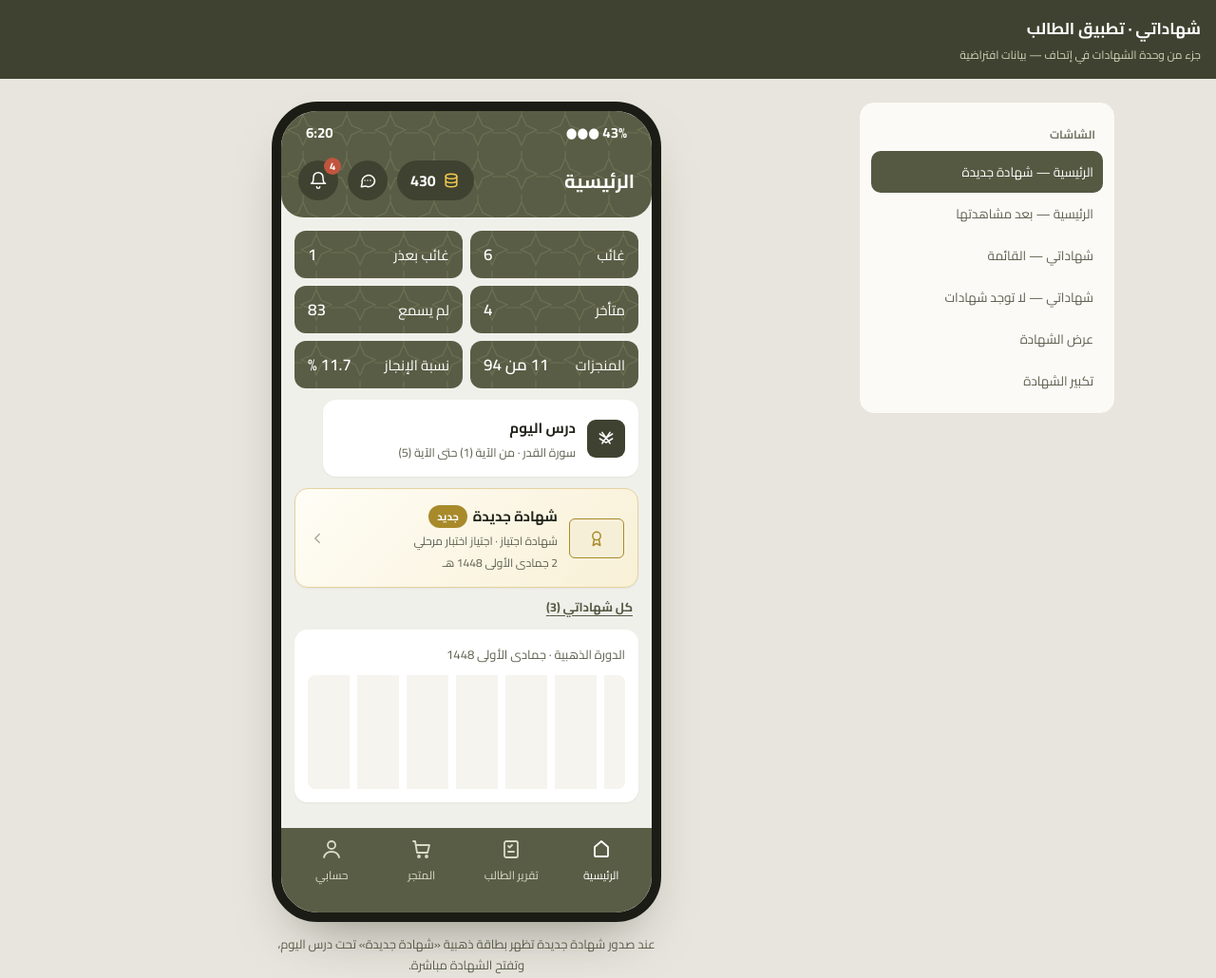
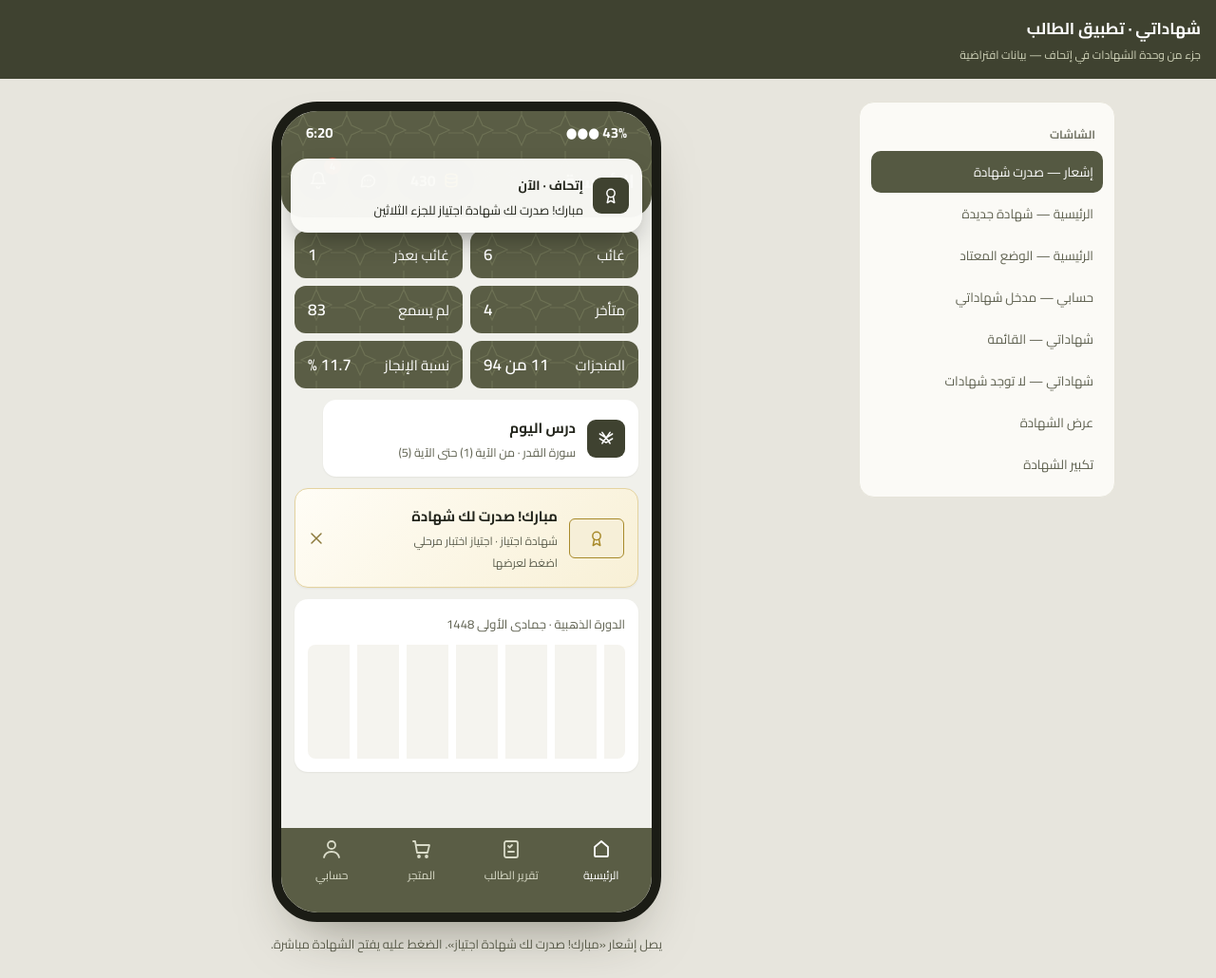
Before and after one commit to EngNagaty/ethaaf-certificates, a plain HTML site: page student.html in a window 1280 px wide. Shown: the whole page at 95% size. Drawn offline with Linux system fonts and the light colour scheme.

Commit message:
Move certificates entry to account; transient home card and notification

```diff
--- a/student.html
+++ b/student.html
@@ -139,21 +139,27 @@ const CERTS=[
 ];
 let S={scr:'home',seen:false,empty:false,cert:null,zoom:false,toast:null,from:'home'};
 const sb='<div class="sb"><span>6:20</span><span>●●● 43%</span></div>';
-const tab=`<nav class="tab">${[['الرئيسية',I.home,1],['تقرير الطالب',I.rep],['المتجر',I.cart],['حسابي',I.user]].map(([l,ic,on])=>`<span class="${on?'on':''}">${ic}${l}</span>`).join('')}</nav>`;
+const tab=(a)=>`<nav class="tab">${[['الرئيسية',I.home,'home'],['تقرير الطالب',I.rep,''],['المتجر',I.cart,''],['حسابي',I.user,'account']].map(([l,ic,k])=>`<span class="${k&&k===a?'on':''}" ${k?`data-act="go" data-v="${k}" role="button" style="cursor:pointer"`:''}>${ic}${l}</span>`).join('')}</nav>`;
 const certBox=(c,big)=>`<div class="cert" data-act="${big?'unzoom':'zoom'}" role="img" aria-label="${c.ttl} — ${STU}"><div class="in"><span class="org">${ORG}</span><span class="ttl">${c.ttl}</span><span class="to">يسر إدارة المجمع أن تمنح الطالب</span><span class="nm">${STU}</span><span class="why">${c.why}</span></div><div class="ft"><span>مدير المجمع<br>أ. يزيد الطويل</span><span class="ltr">${c.num}<br>${c.h}</span><span class="qr"></span></div></div>`;
 function home(){
  const list=S.empty?[]:CERTS,n=list[0];
- const entry=!list.length?`<button class="card entry" data-act="go" data-v="list"><span class="thumb">${I.award}</span><span style="flex:1"><b>شهاداتي</b><small>لا توجد شهادات بعد</small></span>${I.chev}</button>`
-  :!S.seen?`<button class="card entry new" data-act="open" data-v="${n.id}" data-from="home"><span class="thumb">${I.award}</span><span style="flex:1"><span class="row" style="gap:6px"><b>شهادة جديدة</b><span class="pill">جديد</span></span><small>${n.ttl} · ${n.type}</small><small>${n.h}</small></span>${I.chev}</button>
-   <button class="link" data-act="go" data-v="list" style="align-self:flex-start;margin:-4px 6px 0">كل شهاداتي (${list.length})</button>`
-  :`<button class="card entry" data-act="go" data-v="list"><span class="thumb">${I.award}</span><span style="flex:1"><b>شهاداتي</b><small>${list.length} شهادات · آخرها ${n.h}</small></span>${I.chev}</button>`;
+ const entry=(!list.length||S.seen||S.dismissed)?'':`<div class="card entry new" style="padding:0;align-items:stretch"><button class="entry" data-act="open" data-v="${n.id}" data-from="home" style="flex:1"><span class="thumb">${I.award}</span><span style="flex:1"><span class="row" style="gap:6px"><b>مبارك! صدرت لك شهادة</b></span><small>${n.ttl} · ${n.type}</small><small>اضغط لعرضها</small></span></button><button data-act="dismiss" aria-label="إخفاء" style="width:44px;display:grid;place-items:center;color:#8C7A3C">${I.x}</button></div>`;
  return `<div class="screen">${sb}<div class="hdr">${pat}<div class="row between"><b style="font-size:20px">الرئيسية</b><div class="row"><span class="coin"><svg class="i" viewBox="0 0 24 24" style="color:#F2C94C"><ellipse cx="12" cy="7" rx="7" ry="3"/><path d="M5 7v5c0 1.7 3.1 3 7 3s7-1.3 7-3V7M5 12v5c0 1.7 3.1 3 7 3s7-1.3 7-3v-5"/></svg>430</span><span class="ic">${I.chat}</span><span class="ic">${I.bell}<i class="bd">4</i></span></div></div></div>
  <div class="scr">
   <div class="stats">${[['غائب',6],['غائب بعذر',1],['متأخر',4],['لم يسمع',83],['المنجزات','11 من 94'],['نسبة الإنجاز','11.7 %']].map(([l,v])=>`<div>${pat}<span style="position:relative">${l}</span><b style="position:relative">${v}</b></div>`).join('')}</div>
   <div class="lesson card"><span class="lsi">${I.lesson}</span><div style="flex:1"><b style="font-size:15px">درس اليوم</b><div style="font-size:12.5px;color:var(--ink2)">سورة القدر · من الآية (1) حتى الآية (5)</div></div></div>
   ${entry}
   <div class="card" style="padding:14px;color:var(--ink2);font-size:13px">الدورة الذهبية · جمادى الأولى 1448 <div style="height:120px;margin-top:10px;background:repeating-linear-gradient(90deg,#F5F4EF 0 44px,#fff 44px 52px);border-radius:8px"></div></div>
- </div>${tab}${toast()}</div>`;
+ </div>${tab('home')}${S.notif?`<button data-act="open" data-v="c3" data-from="home" style="position:absolute;top:50px;left:10px;right:10px;z-index:7;background:rgba(250,250,247,.97);border-radius:18px;padding:12px 14px;display:flex;gap:10px;align-items:center;text-align:start;box-shadow:0 12px 30px -10px rgba(0,0,0,.45)"><span class="lsi" style="width:38px;height:38px;border-radius:9px">${I.award}</span><span style="flex:1"><b style="font-size:13.5px">إتحاف · الآن</b><small style="display:block;font-size:13px;color:var(--ink)">مبارك! صدرت لك شهادة اجتياز للجزء الثلاثين</small></span></button>`:''}${toast()}</div>`;
+}
+function account(){
+ const L=S.empty?[]:CERTS,nw=L.length&&!S.seen;
+ const row=(ic,l,sub,act,extra)=>`<button class="item" ${act?`data-act="go" data-v="${act}"`:''} style="${act?'':'cursor:default'}"><span class="lsi" style="width:36px;height:36px;background:${act?'var(--goldL)':'#F1F0EA'};color:${act?'var(--gold)':'var(--ink2)'}">${ic}</span><span style="flex:1"><b style="font-size:14.5px">${l}</b>${sub?`<small>${sub}</small>`:''}</span>${extra||''}${I.chev}</button>`;
+ return `<div class="screen">${sb}<div class="ih">${pat}<h2 style="margin-top:2px">حسابي</h2><p>${STU} · حلقة ابن عامر</p></div>
+ <div class="scr">
+  <div class="card">${row(I.user,'بياناتي','','')}${row(I.award,'شهاداتي',L.length?L.length+' شهادات':'لا توجد شهادات بعد','list',nw?'<span class="pill">جديد</span>':'')}${row(I.bell,'الإشعارات','','')}</div>
+  <p class="note">البنود الرمادية تمثيل لبنود «حسابي» الحالية في التطبيق؛ الإضافة الوحيدة هي «شهاداتي».</p>
+ </div>${tab('account')}${toast()}</div>`;
 }
 function list(){
  const L=S.empty?[]:CERTS;
@@ -163,7 +169,7 @@ function list(){
   <div class="sec">شهاداتي</div>
   <div class="card">${L.map((c,i)=>`<button class="item" data-act="open" data-v="${c.id}" data-from="list"><span class="mini"><i class="t"></i><i style="width:46px"></i><i style="width:34px"></i></span><span style="flex:1;min-width:0"><b>${c.ttl}</b><small>${c.type}</small><small>${c.h}</small>${i===0&&!S.seen?'<span class="dot">جديدة</span>':''}</span>${I.chev}</button>`).join('')}</div>
   <p class="note">الشهادات المسحوبة لا تظهر هنا. وإذا أُعيد إصدار شهادة، تظهر النسخة الحالية فقط.</p>`;
- return `<div class="screen">${sb}<div class="ih">${pat}<div class="row"><button class="back" data-act="go" data-v="home" aria-label="رجوع">${I.back}</button></div><h2>شهاداتي</h2><p>${STU}</p></div><div class="scr">${body}</div>${tab}${toast()}</div>`;
+ return `<div class="screen">${sb}<div class="ih">${pat}<div class="row"><button class="back" data-act="go" data-v="account" aria-label="رجوع">${I.back}</button></div><h2>شهاداتي</h2><p>${STU}</p></div><div class="scr">${body}</div>${tab('account')}${toast()}</div>`;
 }
 function view(){
  const c=CERTS.find(x=>x.id===S.cert);
@@ -177,14 +183,16 @@ function view(){
  </div>${S.zoom?`<div class="zoom" data-act="unzoom"><button class="x" data-act="unzoom" aria-label="إغلاق">${I.x}</button>${certBox(c,1)}</div>`:''}${toast()}</div>`;
 }
 const toast=()=>S.toast?`<div class="toast" role="status">${S.toast}</div>`:'';
-function render(){const p=document.getElementById('ph');p.innerHTML=S.scr==='home'?home():S.scr==='list'?list():view();sync()}
+function render(){const p=document.getElementById('ph');p.innerHTML=S.scr==='home'?home():S.scr==='account'?account():S.scr==='list'?list():view();sync()}
 let tt;
-const A={go(d){S.scr=d.v;S.zoom=false;render()},open(d){S.cert=d.v;S.from=d.from;S.scr='view';if(d.v==='c3')S.seen=true;render()},back(){S.scr=S.from;render()},zoom(){S.zoom=true;render()},unzoom(){S.zoom=false;render()},
+const A={dismiss(){S.dismissed=true;render()},go(d){S.scr=d.v;S.zoom=false;render()},open(d){S.cert=d.v;S.from=d.from;S.scr='view';if(d.v==='c3')S.seen=true;render()},back(){S.scr=S.from;render()},zoom(){S.zoom=true;render()},unzoom(){S.zoom=false;render()},
  say(d){S.toast=d.v;render();clearTimeout(tt);tt=setTimeout(()=>{S.toast=null;render()},2200)}};
-document.addEventListener('click',e=>{const el=e.target.closest('[data-act]');if(!el||!document.getElementById('ph').contains(el))return;A[el.dataset.act]&&A[el.dataset.act]({...el.dataset})});
+document.addEventListener('click',e=>{const el=e.target.closest('[data-act]');if(!el||!document.getElementById('ph').contains(el))return;S.notif=false;A[el.dataset.act]&&A[el.dataset.act]({...el.dataset})});
 const SC=[
- ['الرئيسية — شهادة جديدة',()=>{S={scr:'home',seen:false,empty:false}},'عند صدور شهادة جديدة تظهر بطاقة ذهبية «شهادة جديدة» تحت درس اليوم، وتفتح الشهادة مباشرة.'],
- ['الرئيسية — بعد مشاهدتها',()=>{S={scr:'home',seen:true,empty:false}},'بعد فتح الشهادة تتحول البطاقة إلى مدخل هادئ «شهاداتي» بعددها وتاريخ آخرها.'],
+ ['إشعار — صدرت شهادة',()=>{S={scr:'home',seen:false,empty:false,notif:true}},'يصل إشعار «مبارك! صدرت لك شهادة اجتياز». الضغط عليه يفتح الشهادة مباشرة.'],
+ ['الرئيسية — شهادة جديدة',()=>{S={scr:'home',seen:false,empty:false}},'بطاقة مؤقتة تظهر فقط عند صدور شهادة لم يفتحها الطالب، وتختفي بعد فتحها أو إخفائها بـ ×.'],
+ ['الرئيسية — الوضع المعتاد',()=>{S={scr:'home',seen:true,empty:false}},'لا يوجد مدخل دائم للشهادات في الرئيسية؛ الشهادة حدث يتكرر مرة أو مرتين في الفصل.'],
+ ['حسابي — مدخل شهاداتي',()=>{S={scr:'account',seen:false,empty:false}},'المدخل الدائم في «حسابي»، مع شارة «جديد» عند وجود شهادة لم تُفتح.'],
  ['شهاداتي — القائمة',()=>{S={scr:'list',seen:false,empty:false}},'كل الشهادات الصادرة للطالب، الأحدث أولًا.'],
  ['شهاداتي — لا توجد شهادات',()=>{S={scr:'list',seen:false,empty:true}},'حالة فارغة تشرح كيف يحصل الطالب على شهادة.'],
  ['عرض الشهادة',()=>{S={scr:'view',cert:'c3',from:'list',seen:true}},'نفس عرض صفحة ولي الأمر: تهنئة، الشهادة، تنزيل PDF، حفظ كصورة، مشاركة، والتحقق.'],
```
